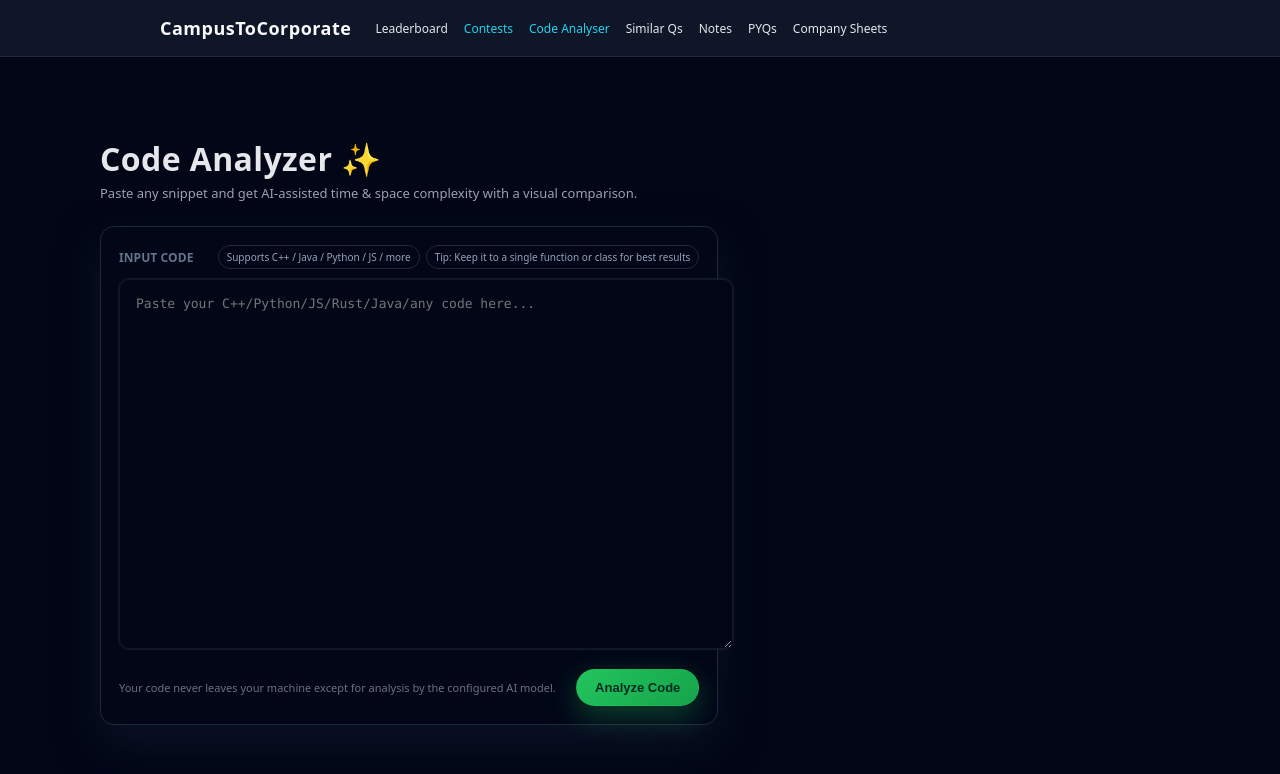
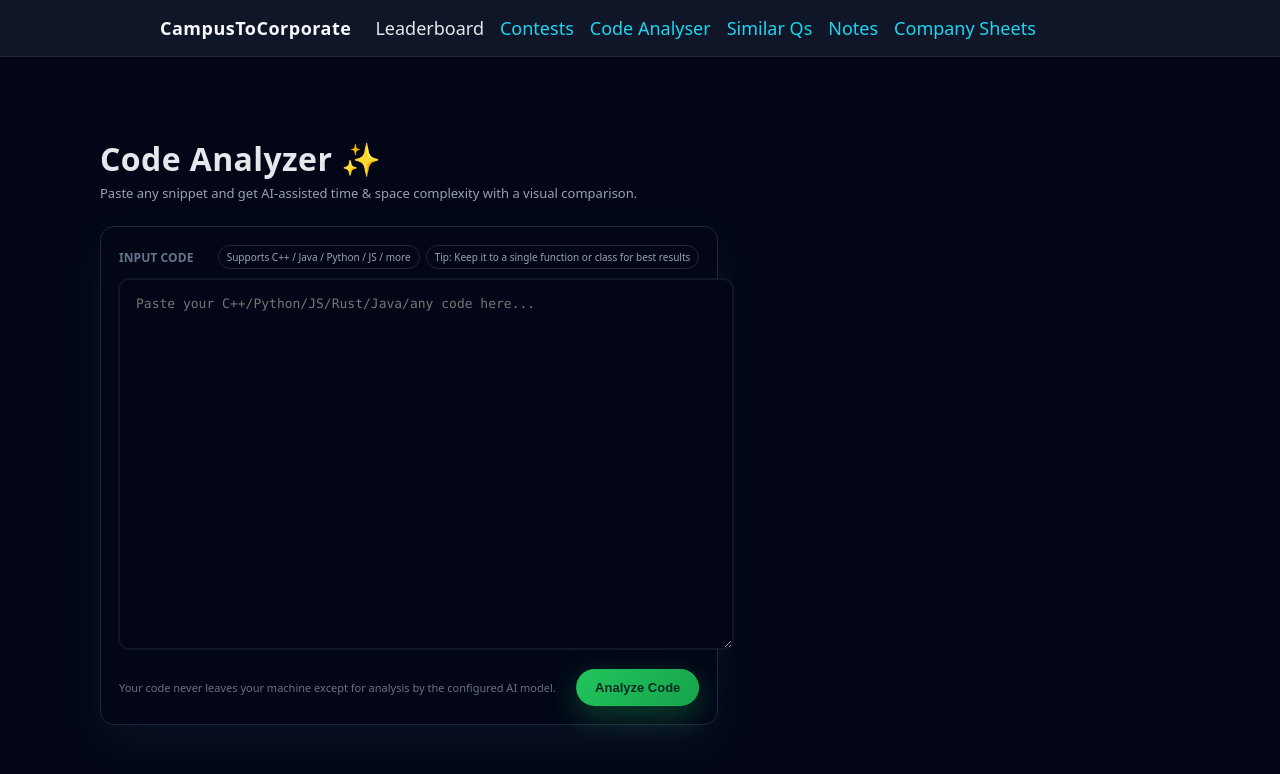
Before and after one commit to Sandeep-0001/Code-Analyser, a React (Vite) app in the folder frontend/: page / in a window 1280 px wide. Shown: the top 774 px of the page. Built offline with nearby package versions, Linux system fonts and the light colour scheme.

Commit message:
Update Files

```diff
--- a/frontend/src/NavBar.jsx
+++ b/frontend/src/NavBar.jsx
@@ -27,7 +27,7 @@
 	const linksRow = {
 		display: "flex",
 		gap: 16,
-		fontSize: 12,
+		fontSize: 18,
 		color: "#cbd5f5",
 	};
 	const linkBase = {
@@ -63,19 +63,16 @@
 							Code Analyser
 						</NavLink>
 						<NavLink
-							to="/similar-questions"
+							to="https://similar-question-search.vercel.app"
 							style={({ isActive }) => makeLinkStyle(isActive)}
 						>
 							Similar Qs
 						</NavLink>
-						<NavLink to="/notes" style={({ isActive }) => makeLinkStyle(isActive)}>
+						<NavLink to="https://gla-notes.vercel.app" style={({ isActive }) => makeLinkStyle(isActive)}>
 							Notes
 						</NavLink>
-						<NavLink to="/pyqs" style={({ isActive }) => makeLinkStyle(isActive)}>
-							PYQs
-						</NavLink>
 						<NavLink
-							to="/company-sheets"
+							to="https://companywise-sheet.vercel.app"
 							style={({ isActive }) => makeLinkStyle(isActive)}
 						>
 							Company Sheets
```
